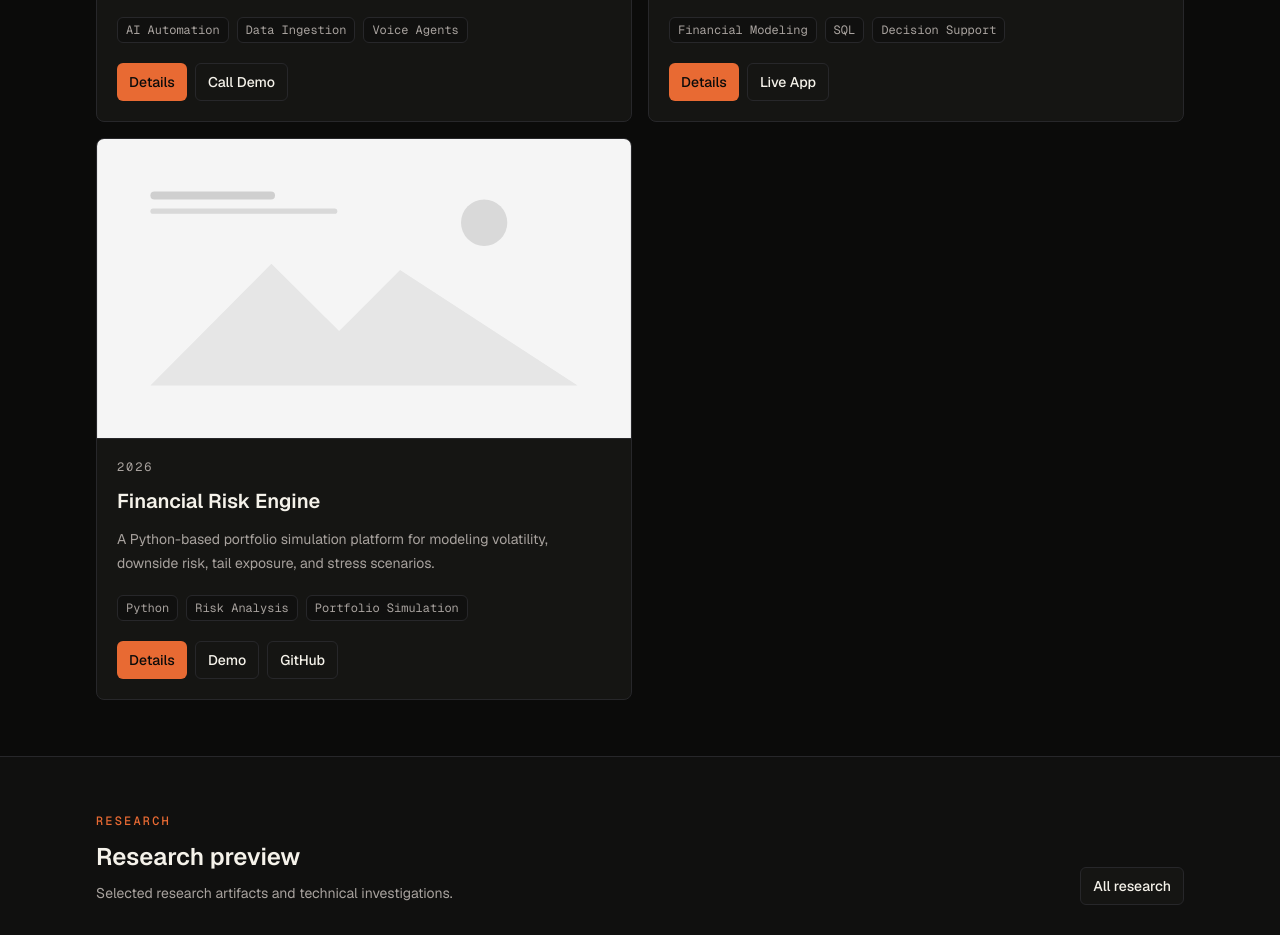
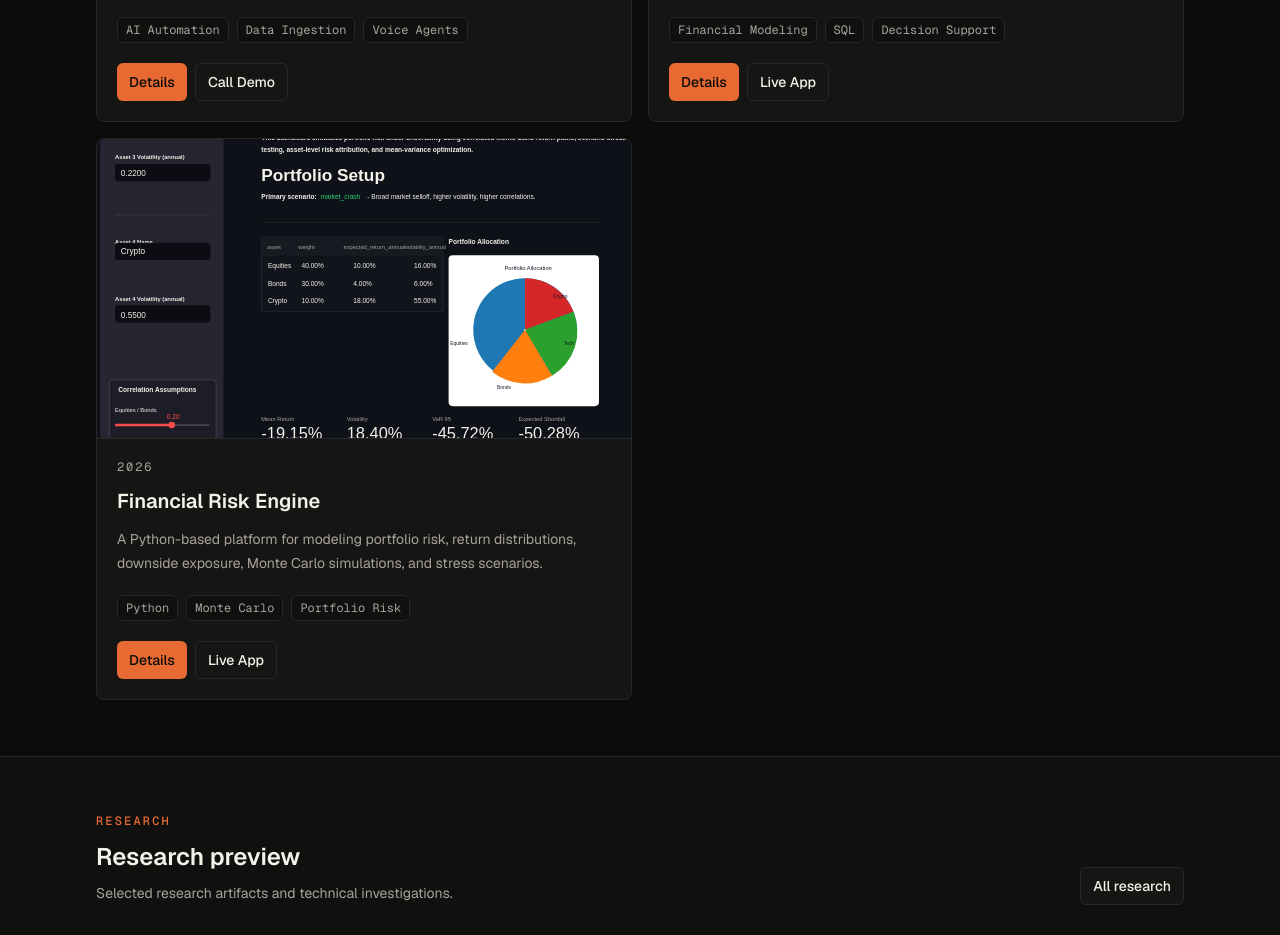
Before and after one commit to finnrcase/finn-portfolio, a Next.js app: page / in a window 1280 px wide. Shown: the part 1840-2775 px from the top of the page. Built offline with nearby package versions, Linux system fonts and the light colour scheme; no server answers.

Commit message:
Update Financial Risk Engine project

```diff
--- a/data/projects.ts
+++ b/data/projects.ts
@@ -162,32 +162,29 @@ The system integrates market data and external signals, supports scenario analys
     title: "Financial Risk Engine",
     slug: "financial-risk-engine",
     summary:
-      "A Python-based portfolio simulation platform for modeling volatility, downside risk, tail exposure, and stress scenarios.",
-    longDescription: `Financial Risk Engine is a placeholder entry for a Python-based portfolio risk simulation platform.
+      "A Python-based platform for modeling portfolio risk, return distributions, downside exposure, Monte Carlo simulations, and stress scenarios.",
+    longDescription: `Financial Risk Engine is a Python-based portfolio simulation platform for modeling portfolio risk, return distributions, downside exposure, and stress scenarios.
 
-Replace this with details about the portfolio model, return assumptions, volatility estimation, drawdown analysis, tail-risk methods, and stress-test scenarios.`,
-    image: "/images/placeholder.svg",
-    tags: ["Python", "Risk Analysis", "Portfolio Simulation"],
+The platform implements Monte Carlo simulation and stress testing to support risk-aware capital allocation decisions. It provides a dashboard for portfolio setup, correlation assumptions, risk attribution, scenario comparison, and optimization.`,
+    image: "/images/financial-risk-engine.svg",
+    tags: ["Python", "Monte Carlo", "Portfolio Risk"],
     date: "2026",
     featured: true,
     links: [
-      { label: "Demo", url: "https://example.com/financial-risk-engine" },
       {
-        label: "GitHub",
-        url: "https://github.com/your-handle/financial-risk-engine",
+        label: "Live App",
+        url: "https://financial-risk-engine-lrmaf4egwyhpoyrw7ivtmw.streamlit.app/",
       },
     ],
-    pdfs: [
-      { label: "Technical note", path: "/pdfs/financial-risk-engine.pdf" },
-    ],
+    pdfs: [],
     bullets: [
-      "Models portfolio volatility, drawdowns, downside risk, and tail exposure.",
-      "Runs stress scenarios and simulations to evaluate sensitivity under market shocks.",
-      "Designed for reproducible quantitative risk analysis and portfolio decision support.",
+      "Developed a Python-based platform for modeling portfolio risk, return distributions, and downside exposure.",
+      "Implemented Monte Carlo simulation and stress testing.",
+      "Designed to support risk-aware capital allocation decisions.",
     ],
     metrics: [
-      { label: "Risk metrics", value: "Placeholder" },
-      { label: "Scenarios", value: "Placeholder" },
+      { label: "Simulation method", value: "Monte Carlo" },
+      { label: "Decision focus", value: "Capital allocation" },
     ],
   },
 ];
```
Also changed, not shown: public/images/financial-risk-engine.svg (added).
